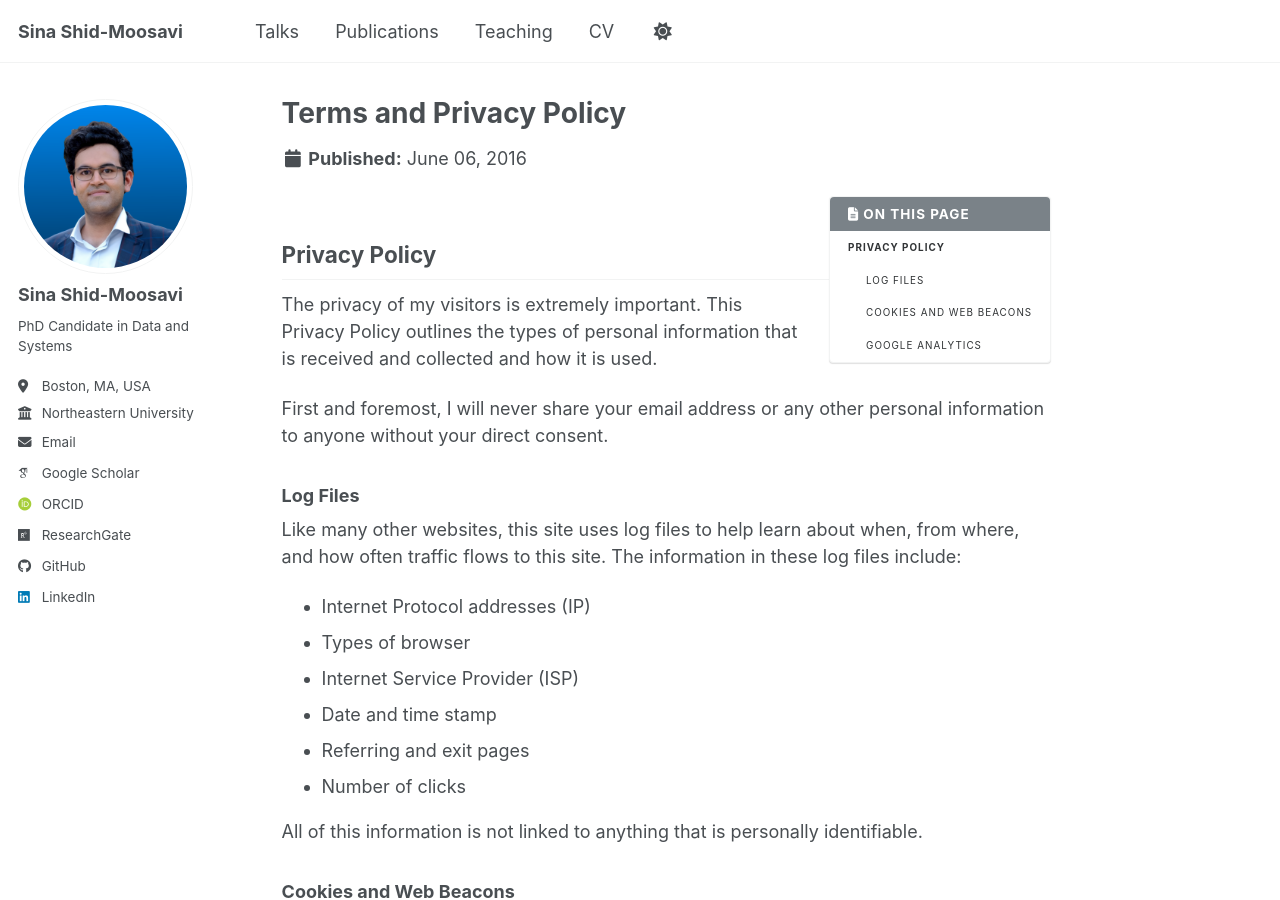
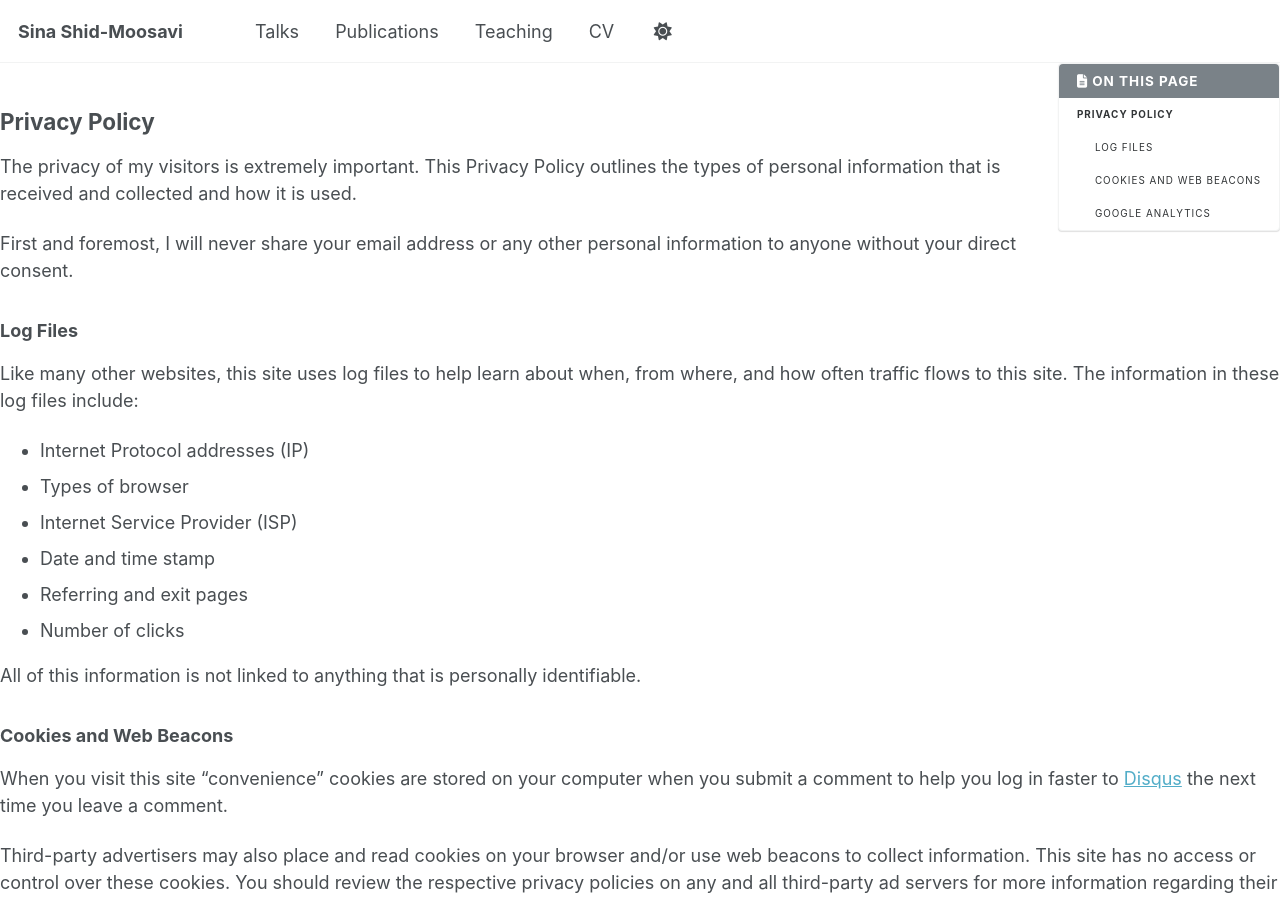
Before and after one commit to ShidMoosavi/ShidMoosavi.github.io, a Jekyll site: the page built from _pages/terms.md, in a window 1280 px wide and 900 px high. Built offline with Jekyll 4.4.1, drawn with Linux system fonts in a browser that asks for light colours; some web fonts are replaced; a script bundle is joined from its source files by our own code; our own code applies the rules of GitHub Pages for plain Markdown files; library files that are not in the unit come from our copies; part of the change alters nothing that is shown.

```diff
--- a/_config.yml
+++ b/_config.yml
@@ -249,7 +249,7 @@ defaults:
   # _pages
   - scope:
       path: ""
-      type: pages
+      type: default
     values:
       layout: single
       author_profile: true
```
